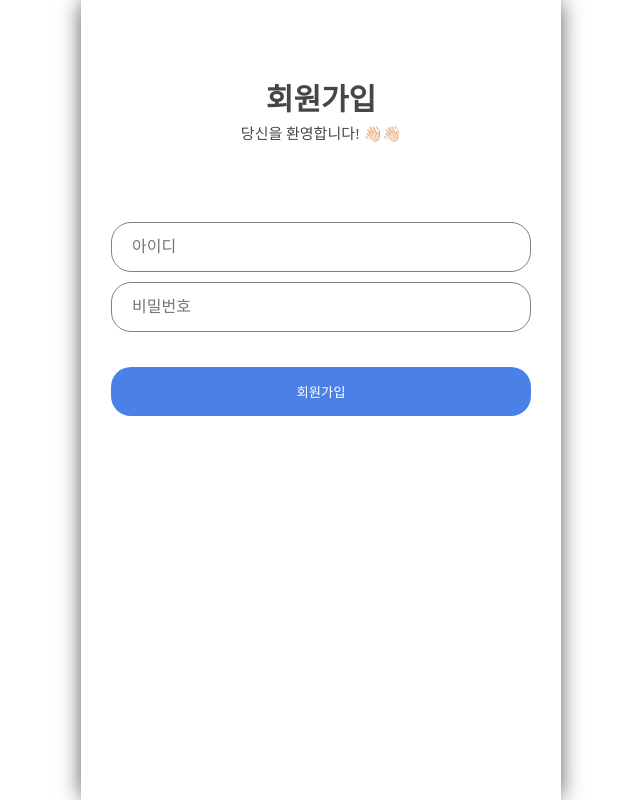
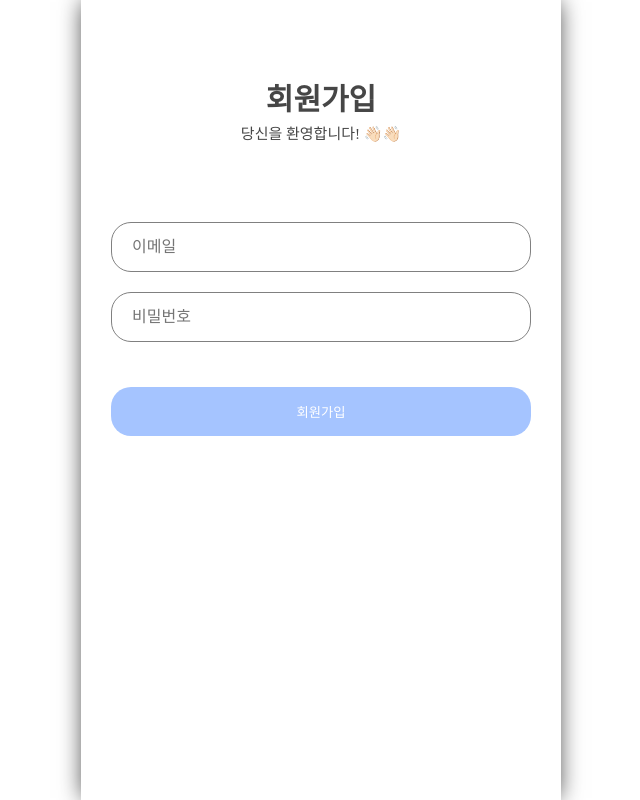
Before and after one commit to 2ujin/wanted-pre-onboarding-frontend, a React (Create React App) app: page /sign-up in a window 1280 px wide. Shown: the whole page, without its empty margins (319-959 px from the left). Built offline with nearby package versions, Linux system fonts and the light colour scheme; a web font is replaced by a local one.

Commit message:
회원가입 수정

```diff
--- a/src/page/SignUp/SignUp.tsx
+++ b/src/page/SignUp/SignUp.tsx
@@ -31,41 +31,53 @@ const SubmitBtn = styled.button`
   text-align: center;
   color: white;
   margin-top: 25px;
+
+  &.disabled {
+    background-color: #a5c4ff;
+    color: white
+  }
+
 `;
 
-const GoSignUp = styled.div`
+const ErrorText = styled.div`
+  color: red;
+  margin-top: 5px;
+  margin-bottom: 10px;
   font-size: 12px;
-  text-decoration: underline;
-  margin-top: 15px;
-`;
+`
 
 function SignUp() {
-  const [form, setForm] = useState({
-    email: "",
-    password: "",
-  });
-  const { email, password } = form;
+  const [email, setEmail] = useState('');
+  const [password, setPassword] = useState('');
+  let [is_email_disable, setIsEmalDiable] = useState(true);
+  let [is_password_disable, setIsPasswordDiable] = useState(true);
 
-  let is_disable = true;
+  const onChangeEmail = (e: React.ChangeEvent<HTMLInputElement>) => {
+    const input_email = e.target.value;
+    if (input_email.includes("@")) {
+      setIsEmalDiable(false)
+    }else{
 
-  const onChange = (e: React.ChangeEvent<HTMLInputElement>) => {
-    const { name, value } = e.target;
-    if (name === "email" && value.includes("@")) {
-      is_disable = false;
+      setIsEmalDiable(true)
     }
-
-    if (name === "password" && value.length > 7) {
-      is_disable = false;
-    }
-
-    console.log(is_disable);
-
-    setForm({
-      ...form,
-      [name]: value,
-    });
+    setEmail(input_email);
   };
 
+
+  const onChangePassword = (e: React.ChangeEvent<HTMLInputElement>) => {
+    const input_password = e.target.value;
+    if (input_password.length >= 8) {
+      setIsPasswordDiable(false)
+    }else{
+      setIsPasswordDiable(true)
+    }
+    setPassword(input_password);
+  };
+
+
+
+
+  const history = useHistory();
   const clickSignUp = () => {
     try {
       const option = {
@@ -75,8 +87,8 @@ function SignUp() {
           "Content-Type": "application/json",
         },
         data: {
-          email: form.email,
-          password: form.password,
+          email,
+          password,
         },
       };
       axios(option).then((response) => {
@@ -86,11 +98,19 @@ function SignUp() {
           return;
         }
 
-        console.log(access_token);
+        // access_token을 저장해주고 로그인 페이지로 이동,
+        localStorage.setItem('access_token', access_token);
+        if(confirm("회원가입에 성공하셨습니다!")){
+          history.push('/')
+        }
+      }).catch(error => {
+        alert("회원가입 실패 error : " + JSON.stringify(error));
       });
+
+
     } catch (error) {
       //응답 실패
-      console.error(error);
+      alert("회원가입 실패 error : " + JSON.stringify(error))
     }
   };
 
@@ -103,18 +123,19 @@ function SignUp() {
         type="text"
         name="email"
         value={email}
-        onChange={onChange}
-        placeholder="아이디"
+        onChange={onChangeEmail}
+        placeholder="이메일"
       />
+      <ErrorText>{!is_email_disable || email == '' ? null : '올바르지 않은 이메일 형식입니다!'}</ErrorText>
       <PassWordInput
         type="password"
         name="password"
         value={password}
-        onChange={onChange}
+        onChange={onChangePassword}
         placeholder="비밀번호"
       />
-
-      <SubmitBtn disabled={is_disable} onClick={clickSignUp}>
+      <ErrorText>{!is_password_disable || password == '' ? null : '비밀번호는 8글자 이상이어야됩니다.'}</ErrorText>
+      <SubmitBtn disabled={is_email_disable || is_password_disable} className={is_email_disable || is_password_disable ? 'disabled' : ''}  onClick={clickSignUp}>
         회원가입
       </SubmitBtn>
     </Wrapper>
```
Also changed, not shown: 1 other file (tests, documents, lock files or other folders).
